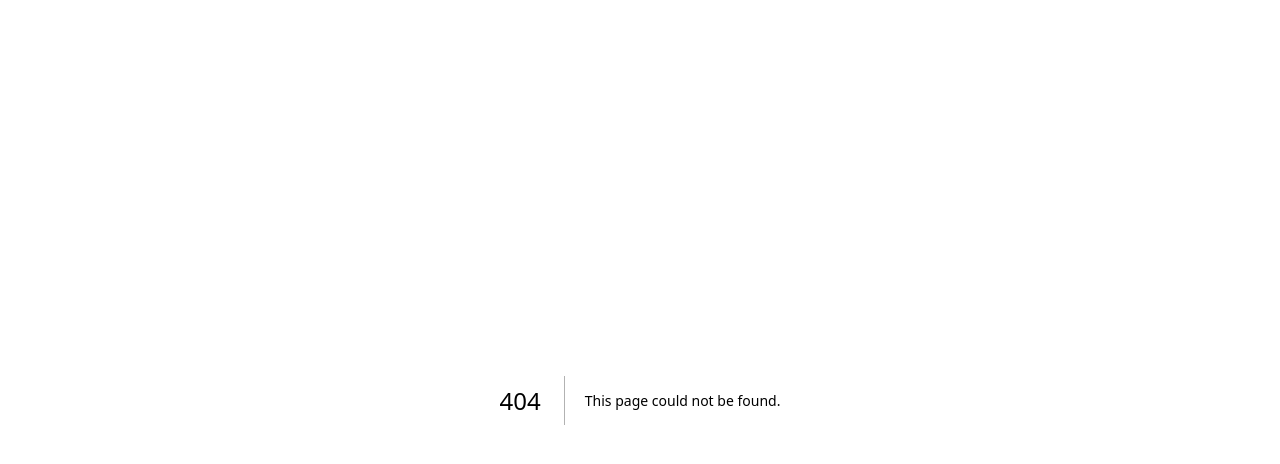
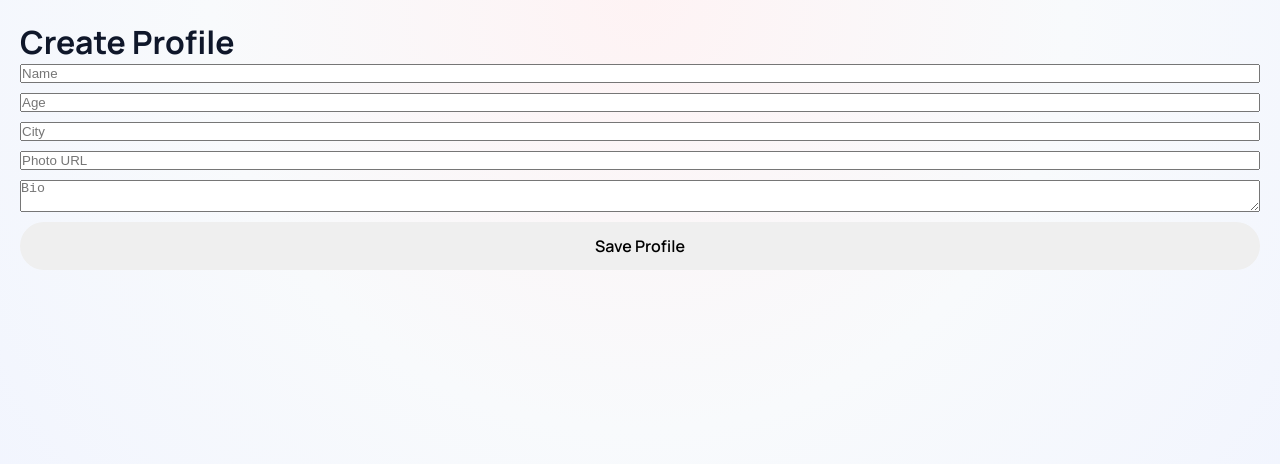
Before and after one commit to Julianbaby1/vibematch-app, a Next.js app: page /profile in a window 1280 px wide. Before the commit this address had no page. Shown: the top 464 px of the page. Built offline with nearby package versions, Linux system fonts and the light colour scheme.

Commit message:
Add profile creation page

```diff
--- /dev/null
+++ b/app/profile/page.js
@@ -0,0 +1,30 @@
+"use client";
+
+import { useState } from "react";
+
+export default function ProfilePage() {
+  const [form, setForm] = useState({ name: "", age: "", bio: "", location: "", photo: "" });
+
+  const handleChange = (e) => {
+    setForm({ ...form, [e.target.name]: e.target.value });
+  };
+
+  const handleSubmit = (e) => {
+    e.preventDefault();
+    alert("Profile saved (hook to Supabase next)");
+  };
+
+  return (
+    <div style={{ padding: 20 }}>
+      <h1>Create Profile</h1>
+      <form onSubmit={handleSubmit} style={{ display: "flex", flexDirection: "column", gap: 10 }}>
+        <input name="name" placeholder="Name" onChange={handleChange} />
+        <input name="age" placeholder="Age" onChange={handleChange} />
+        <input name="location" placeholder="City" onChange={handleChange} />
+        <input name="photo" placeholder="Photo URL" onChange={handleChange} />
+        <textarea name="bio" placeholder="Bio" onChange={handleChange} />
+        <button type="submit">Save Profile</button>
+      </form>
+    </div>
+  );
+}
```
